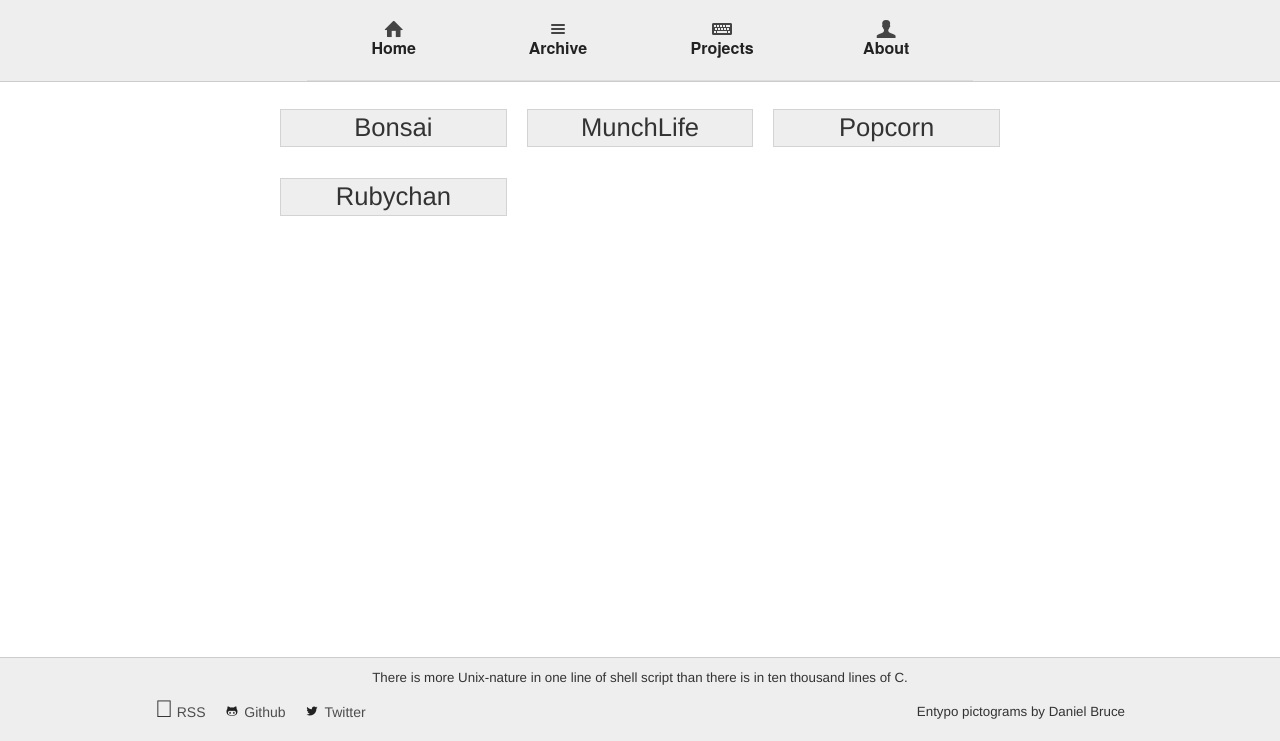
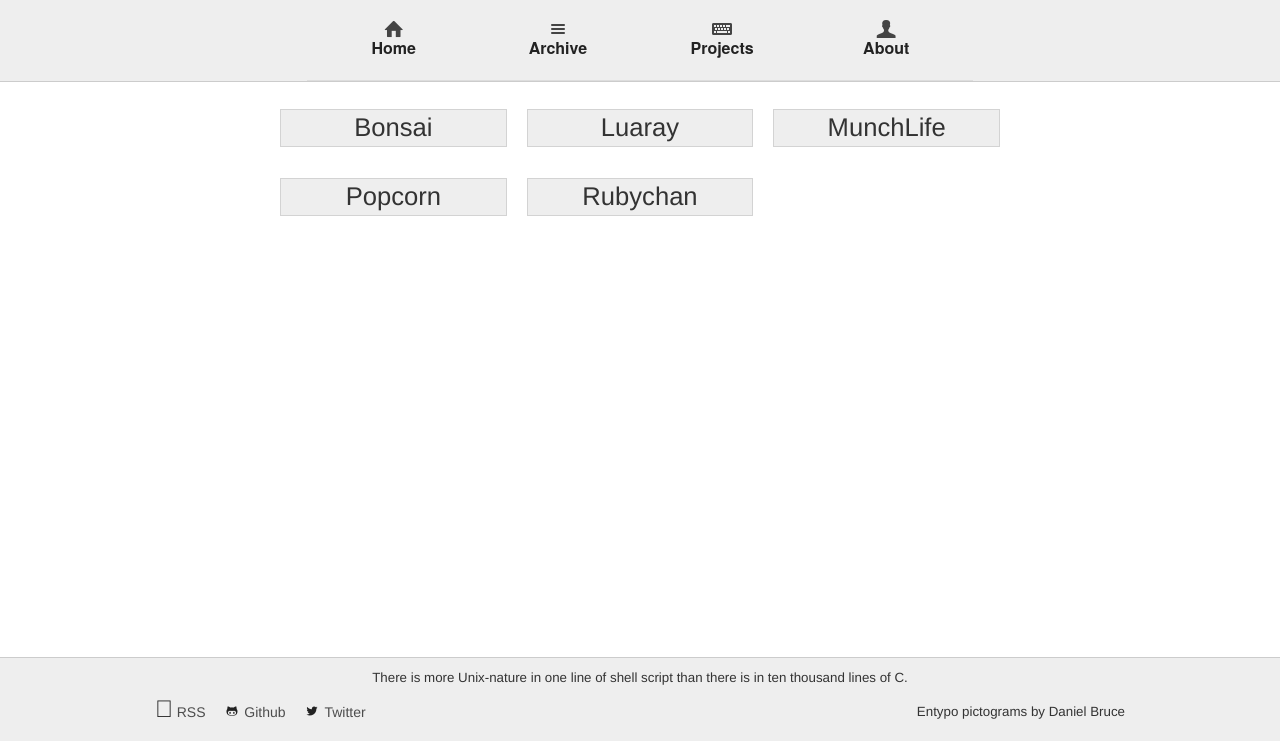
Before and after one commit to madelinecr/averyada.github.io, a Jekyll site: the page built from projects.html, in a window 1280 px wide, cut to the strip 159-900 px from the top of the page. Built offline with Jekyll 4.4.1, drawn with Linux system fonts in a browser that asks for light colours; comment, search, counter and statistics services are not loaded.

Commit message:
Add luaray to projects page

```diff
--- a/projects.html
+++ b/projects.html
@@ -5,6 +5,9 @@ layout: default
 <ul id="projects" class="small-block-grid-2 medium-block-grid-3">
   <li>
     <h3><a href="http://github.com/pacebl/bonsai">Bonsai</a></h3>
+  </li>
+  <li>
+    <h3><a href="http://pacebl.github.io/luaray">Luaray</a></h3>
   </li>
   <li>
     <h3>
```
